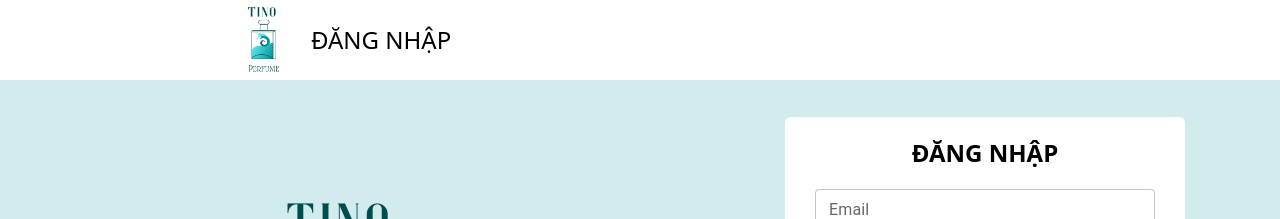
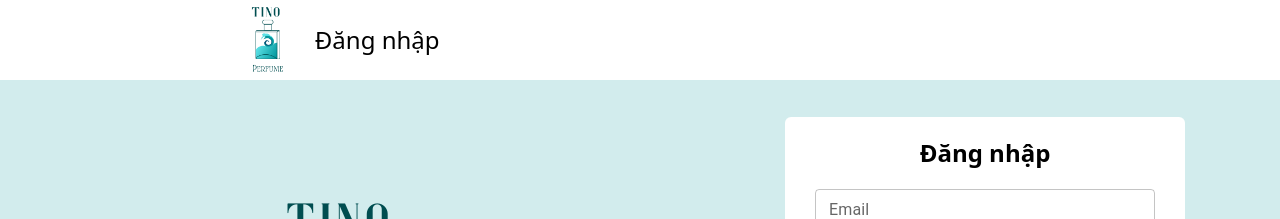
Before and after one commit to tinophan247/Tino-Ecommerce, a React (Create React App) app: page /login in a window 1280 px wide. Shown: the top 219 px of the page. Built offline with nearby package versions, Linux system fonts and the light colour scheme.

Commit message:
TE-1 : Fix issue cmt

```diff
--- a/public/index.html
+++ b/public/index.html
@@ -24,7 +24,7 @@
       work correctly both with client-side routing and a non-root public URL.
       Learn how to configure a non-root public URL by running `npm run build`.
     -->
-    <title>React App</title>
+    <title>Tino Perfume</title>
   </head>
   <body>
     <noscript>You need to enable JavaScript to run this app.</noscript>
--- a/src/views/components/LayoutLoginRegister/index.jsx
+++ b/src/views/components/LayoutLoginRegister/index.jsx
@@ -1,8 +1,4 @@
 import React from 'react';
-import GoogleLogo from '../Icons/Google';
-import FacebookLogo from '../Icons/Facebook';
-import TextFields from '../TextField';
-import Divider from '@mui/material';
 
 const LayoutLoginRegister = ({ children, name }) => {
   return (
@@ -10,7 +6,7 @@ const LayoutLoginRegister = ({ children, name }) => {
       <div className='w-full flex justify-around bg-white'>
         <div className='flex'>
           <img className=' h-20' src='./images/logo2.png' alt='not-found' />
-          <p className='flex items-center text-2xl font-medium ml-2'>ĐĂNG NHẬP</p>
+          <p className='flex items-center text-2xl font-medium ml-2'>Đăng nhập</p>
         </div>
         <div className='w-40' />
       </div>
--- a/src/views/components/TextFieldPassword/index.jsx
+++ b/src/views/components/TextFieldPassword/index.jsx
@@ -4,7 +4,7 @@ import { InputAdornment, TextField } from '@mui/material';
 import VisibilityIcon from '@mui/icons-material/Visibility';
 import VisibilityOffIcon from '@mui/icons-material/VisibilityOff';
 
-const TextFieldPassword = ({ required, value, onChange, type, width = '600px', height = '40px', label, error, valid }) => {
+const TextFieldPassword = ({ required, value, onChange, width = '600px', height = '40px', label}) => {
   const [showPass, setShowPass] = useState(false);
 
   return (
--- a/src/views/pages/Login/index.jsx
+++ b/src/views/pages/Login/index.jsx
@@ -8,46 +8,32 @@ import TextFieldPassword from '../../components/TextFieldPassword';
 
 const Login = () => {
   return (
-    <LayoutLoginRegister name='Đăng Nhập' >
+    <LayoutLoginRegister name='Đăng Nhập'>
       <div className='bg-white rounded-md w-[400px] 100vh mt-6'>
-        <p className='flex justify-center mt-5 font-semibold text-2xl '>
-          ĐĂNG NHẬP
-        </p>
+        <p className='flex justify-center mt-5 font-semibold text-2xl '>Đăng nhập</p>
         <div className='flex justify-center'>
           <div>
             <div>
               <div className='mb-3 block justify-center'>
-                  <TextFields
-                    label='Email'
-                    width='340px'
-                    type='email'
-                  />
+                <TextFields label='Email' width='340px' type='email' />
               </div>
               <div className='mb-3 block justify-center'>
-                  <TextFieldPassword
-                    label='Mật Khẩu'
-                    width='340px'
-                    type='password'
-                  />
+                <TextFieldPassword label='Mật Khẩu' width='340px' type='password' />
               </div>
             </div>
-
             <div className='flex justify-center relative'>
-                <button
-                  type='button'
-                  className=' uppercase w-[340px] h-10 mt-5 bg-te-blue text-white rounded-sm'
-                >
+              <button type='button' className=' uppercase w-[340px] h-10 mt-5 bg-te-blue text-white rounded-sm'>
                 Đăng Nhập
               </button>
             </div>
-
-            <div className="absolute text-blue-700 my-2">
-              <a href="#!" className="text-xs transition duration-150">
+            <div className='absolute text-blue-700 my-2'>
+              <a href='#!' className='text-xs transition duration-150'>
                 Quên mật khẩu
               </a>
             </div>
-
-            <Divider className=' opacity-60 text-xs' sx={{ marginTop: '30px' }}>HOẶC</Divider>
+            <Divider className=' opacity-60 text-xs' sx={{ marginTop: '30px' }}>
+              HOẶC
+            </Divider>
             <div className='flex justify-around my-5'>
               <button className='flex justify-around bg-te-facebook mb-2 w-[150px] rounded px-3 py-2.5 text-xs font-medium uppercase leading-normal text-white'>
                 <FacebookLogo />
@@ -58,9 +44,9 @@ const Login = () => {
                 Login Google
               </button>
             </div>
-            <p className=" text-gray-400 pt-2 pb-8 pb text-center text-sm">
+            <p className=' text-gray-400 pt-2 pb-8 pb text-center text-sm'>
               Bạn mới biết đến TinoPerfume?
-              <a href=" ./Register " className='text-red-600'>
+              <a href=' ./Register ' className='text-red-600'>
                 Đăng ký
               </a>
             </p>
@@ -71,6 +57,4 @@ const Login = () => {
   );
 };
 
-
-
 export default Login;
--- a/src/views/pages/Register/index.jsx
+++ b/src/views/pages/Register/index.jsx
@@ -3,6 +3,7 @@ import TextFields from '../../components/TextField';
 import { Divider } from '@mui/material';
 import FacebookLogo from '../../components/Icons/Facebook';
 import GoogleLogo from '../../components/Icons/Google';
+import TextFieldPassword from '../../components/TextFieldPassword';
 
 const Register = () => {
   return (
@@ -25,8 +26,8 @@ const Register = () => {
                   <TextFields label='Họ Và Tên' width='450px' />
                   <TextFields label='Số Điện Thoại' width='450px' type='tel' />
                   <TextFields label='Email' width='450px' type='email' />
-                  <TextFields label='Mật Khẩu' width='450px' type='password' />
-                  <TextFields label='Xác Nhận Mật Khẩu' width='450px' type='password' />
+                  <TextFieldPassword label='Mật Khẩu' width='450px' type='password' />
+                  <TextFieldPassword label='Xác Nhận Mật Khẩu' width='450px' type='password' />
                   <button type='submit' className='uppercase w-450 h-10 mt-5 bg-te-blue text-white rounded-md'>
                     Đăng Ký
                   </button>
```
Lines whose indentation alone changed are shown as unchanged.
